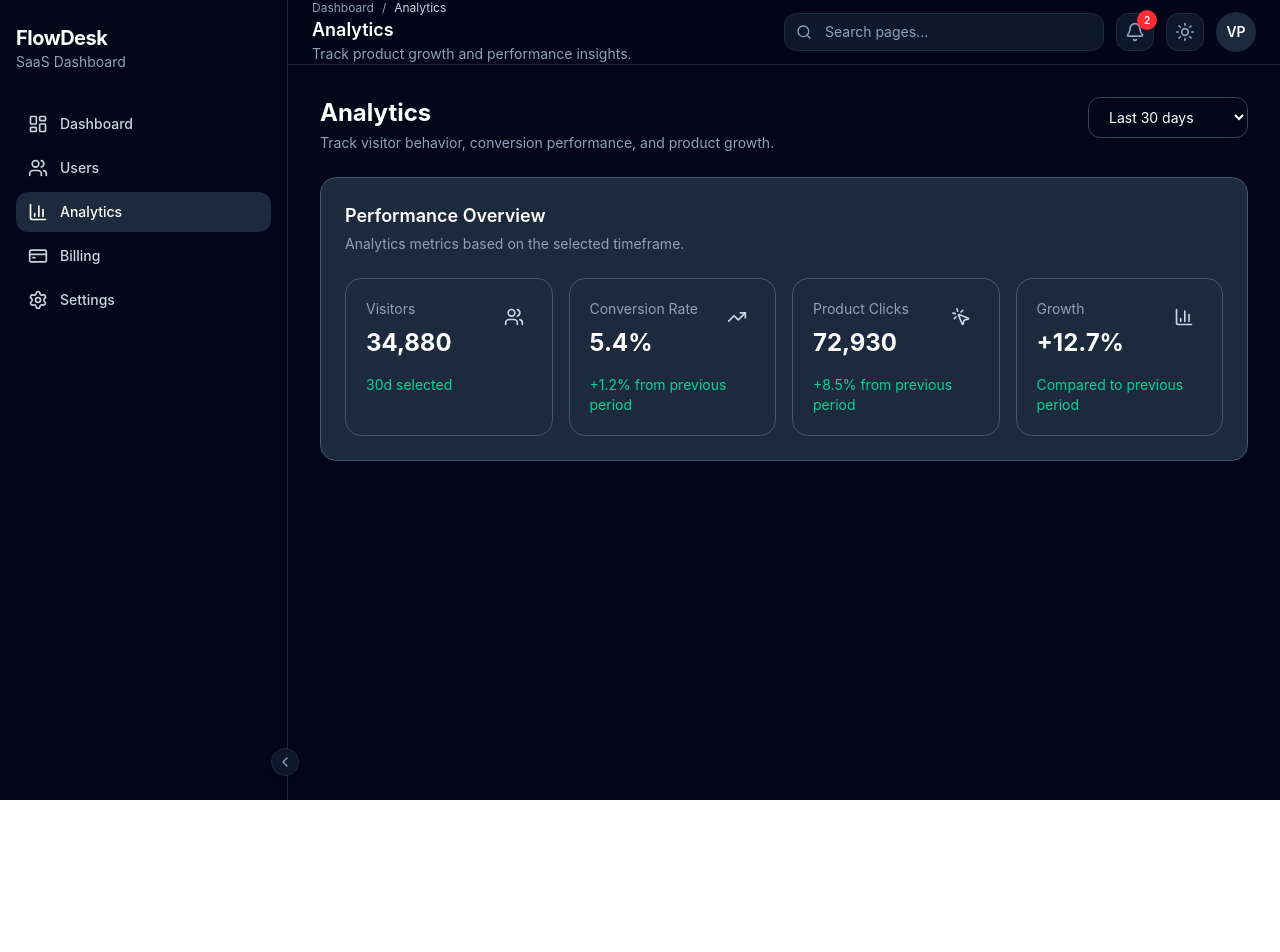
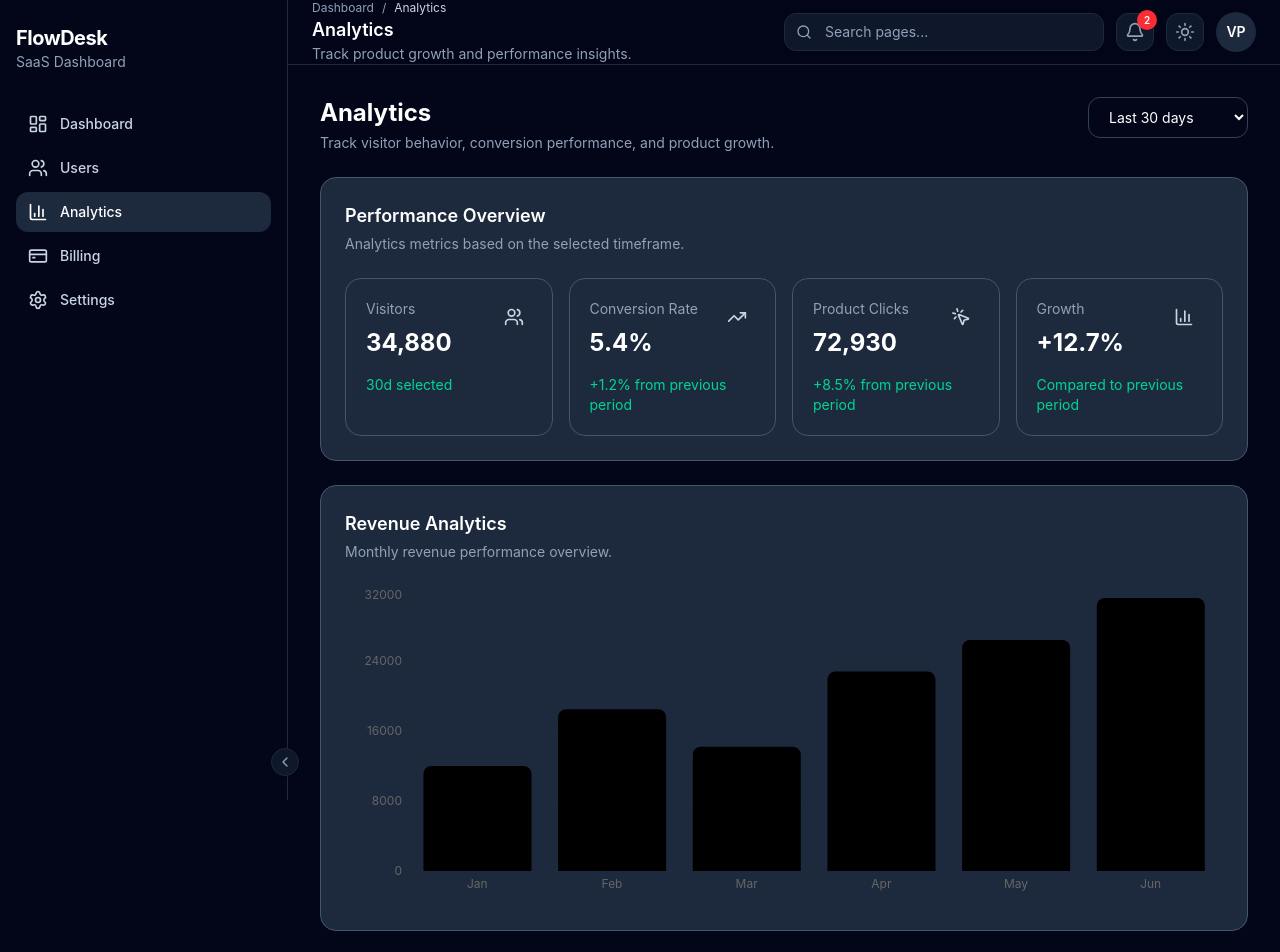
Before and after one commit to ReactRioters/flowdesk-saas-dashboard, a React (Vite) app: page /analytics in a window 1280 px wide. Shown: the top 952 px of the page. Before the commit the page ends 800 px from the top, so only its background shows below. Built offline with nearby package versions, Linux system fonts and the light colour scheme; sample sign-in values are in the browser's storage.

Commit message:
add analytics revenue chart

```diff
--- a/src/features/dashboard/components/revenue-chart.tsx
+++ b/src/features/dashboard/components/revenue-chart.tsx
@@ -1,6 +1,6 @@
 import {
-  Area,
-  AreaChart,
+  Bar,
+  BarChart,
   CartesianGrid,
   ResponsiveContainer,
   Tooltip,
@@ -8,26 +8,47 @@ import {
   YAxis,
 } from "recharts";
 
-const revenueData = [
-  { month: "Jan", revenue: 32000 },
-  { month: "Feb", revenue: 36000 },
-  { month: "Mar", revenue: 34000 },
-  { month: "Apr", revenue: 42000 },
-  { month: "May", revenue: 48000 },
-  { month: "Jun", revenue: 52000 },
+const chartData = [
+  { month: "Jan", revenue: 12000 },
+  { month: "Feb", revenue: 18500 },
+  { month: "Mar", revenue: 14200 },
+  { month: "Apr", revenue: 22800 },
+  { month: "May", revenue: 26400 },
+  { month: "Jun", revenue: 31200 },
 ];
 
 export function RevenueChart() {
   return (
-    <div className="h-80">
+    <div className="h-[320px] w-full">
       <ResponsiveContainer width="100%" height="100%">
-        <AreaChart data={revenueData}>
-          <CartesianGrid strokeDasharray="3 3" />
-          <XAxis dataKey="month" />
-          <YAxis />
+        <BarChart data={chartData}>
+          <CartesianGrid
+            strokeDasharray="3 3"
+            vertical={false}
+            stroke="#334155"
+            opacity={0.15}
+          />
+
+          <XAxis
+            dataKey="month"
+            tickLine={false}
+            axisLine={false}
+            tick={{ fontSize: 12 }}
+          />
+
+          <YAxis
+            tickLine={false}
+            axisLine={false}
+            tick={{ fontSize: 12 }}
+          />
+
           <Tooltip />
-          <Area type="monotone" dataKey="revenue" />
-        </AreaChart>
+
+          <Bar
+            dataKey="revenue"
+            radius={[8, 8, 0, 0]}
+          />
+        </BarChart>
       </ResponsiveContainer>
     </div>
   );
--- a/src/features/dashboard/pages/analytics-page.tsx
+++ b/src/features/dashboard/pages/analytics-page.tsx
@@ -5,6 +5,7 @@ import { Select } from "../../../components/ui/select";
 import { SectionCard } from "../../../components/ui/section-card";
 import { StatCard } from "../components/stat-card";
 import { BarChart3, MousePointerClick, TrendingUp, Users } from "lucide-react";
+import { RevenueChart } from "../components/revenue-chart";
 
 type Timeframe = "7d" | "30d" | "90d" | "1y";
 
@@ -110,6 +111,12 @@ export function AnalyticsPage() {
           ))}
         </div>
       </SectionCard>
+      <SectionCard
+        title="Revenue Analytics"
+        description="Monthly revenue performance overview."
+      >
+        <RevenueChart />
+      </SectionCard>
     </div>
   );
 }
```
